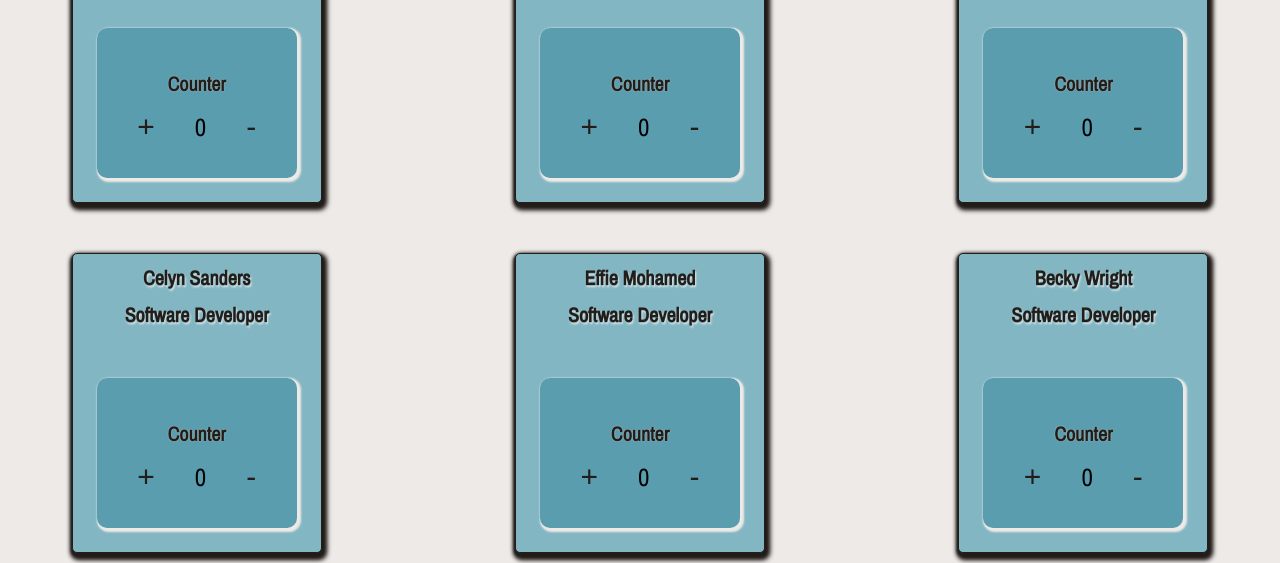
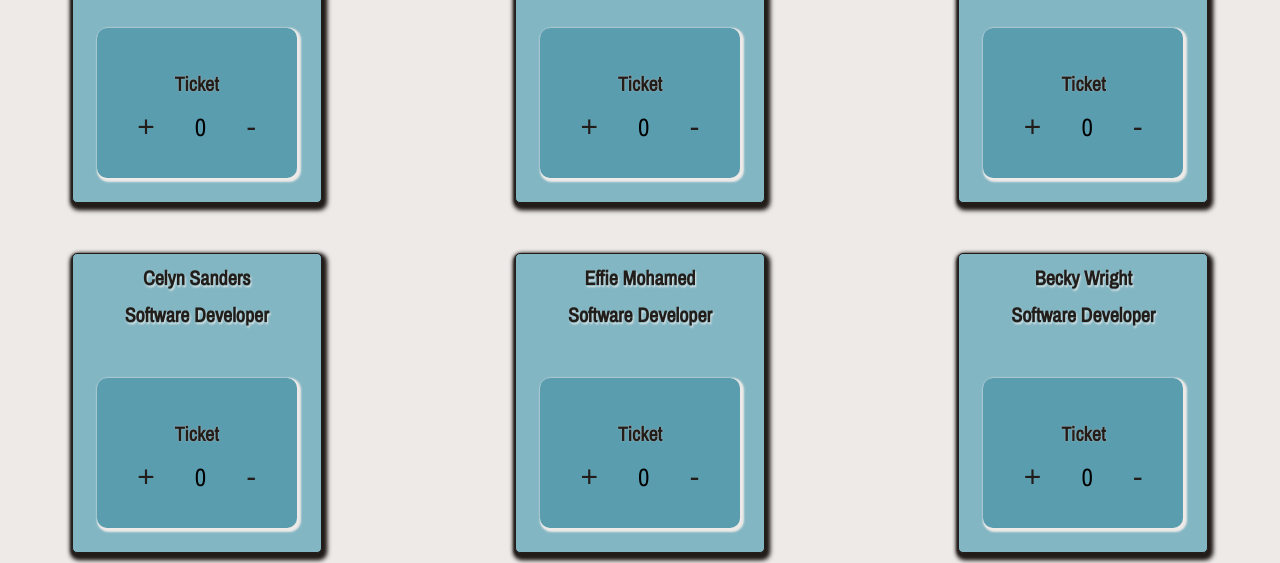
Before and after one commit to Khadijat98/ticket-tracker, a React (Create React App) app: page / in a window 1280 px wide. Shown: the part 246-809 px from the top of the page. Built offline with nearby package versions, Linux system fonts and the light colour scheme.

Commit message:
changed name to ticket

```diff
--- a/src/components/Counter/Counter.jsx
+++ b/src/components/Counter/Counter.jsx
@@ -15,7 +15,7 @@ const Counter = () => {
   }
 
     return <div className="counter">
-      <p className="counter__header">Counter</p>
+      <p className="counter__header">Ticket</p>
       <div className="counter__button-container">
         <button onClick={handleIncrement} className="counter__button">+</button>
         <p className="counter__button--text">{counter}</p>
```
